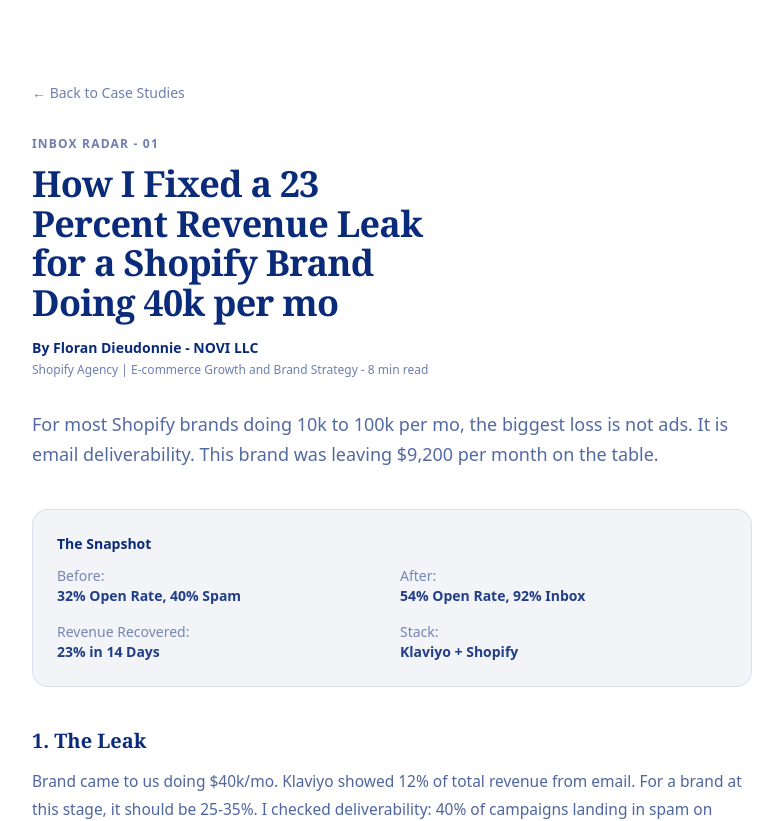
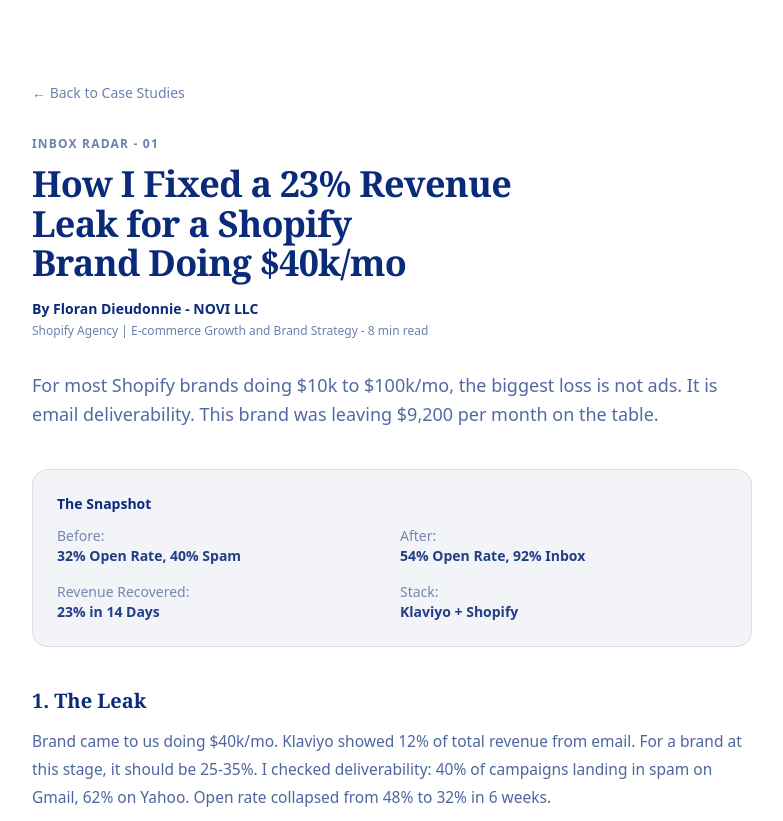
Before and after one commit to NOVI-I6699-cmd/portfolio-starter-kit, a Next.js app: page /insights/how-i-fixed-23-percent-revenue-leak-shopify in a window 1280 px wide. Shown: the top 821 px of the page, without its empty margins (248-1031 px from the left). Built offline with nearby package versions, Linux system fonts and the light colour scheme.

Commit message:
Update page.tsx

```diff
--- a/app/insights/how-i-fixed-23-percent-revenue-leak-shopify/page.tsx
+++ b/app/insights/how-i-fixed-23-percent-revenue-leak-shopify/page.tsx
@@ -6,13 +6,13 @@ export default function Page(){
 
       <p className="mt-8 text-xs tracking-widest uppercase font-semibold text-[#0A2A7A]/60">INBOX RADAR - 01</p>
 
-      {/* UNIFIED SERIF H1 - same as Terms, Privacy, SEO, Case 04 */}
-      <h1 className="font-serif mt-3 text-[26px] leading-[1.15] tracking-[-0.02em] md:text-[36px] md:leading-[1.1] font-bold [text-wrap:balance] max-w-[20ch] text-[#0A2A7A]">How I Fixed a 23 Percent Revenue Leak for a Shopify Brand Doing 40k per mo</h1>
+      {/* FIXED - $40k/mo - no more orphan mo */}
+      <h1 className="font-serif mt-3 text-[26px] leading-[1.15] tracking-[-0.02em] md:text-[36px] md:leading-[1.1] font-bold [text-wrap:balance] max-w-[20ch] md:max-w-[28ch] text-[#0A2A7A]">How I Fixed a 23% Revenue Leak for a Shopify Brand Doing $40k/mo</h1>
 
       <p className="mt-4 text-sm font-bold text-[#0A2A7A]">By Floran Dieudonnie - NOVI LLC</p>
       <p className="mt-1 text-xs text-[#0A2A7A]/60">Shopify Agency | E-commerce Growth and Brand Strategy - 8 min read</p>
 
-      <p className="mt-8 text-lg leading-relaxed text-[#0A2A7A]/70">For most Shopify brands doing 10k to 100k per mo, the biggest loss is not ads. It is email deliverability. This brand was leaving $9,200 per month on the table.</p>
+      <p className="mt-8 text-lg leading-relaxed text-[#0A2A7A]/70">For most Shopify brands doing $10k to $100k/mo, the biggest loss is not ads. It is email deliverability. This brand was leaving $9,200 per month on the table.</p>
 
       <div className="mt-10 space-y-10 text-[15.5px] leading-7 text-[#0A2A7A]/90">
         <div className="border border-[#0A2A7A]/10 rounded-2xl p-6 bg-[#0A2A7A]/5">
@@ -61,7 +61,6 @@ export default function Page(){
         </div>
       </div>
 
-      {/* $0 FIX - keeps readers on page, same as your circled Case 04 */}
       <Link href="/#case-studies" className="mt-12 inline-flex border px-6 py-3 rounded-full text-sm font-semibold hover:bg-black hover:text-white transition" style={{borderColor: '#0A2A7A', color: '#0A2A7A'}}>
         ← Back to Case Studies Heading
       </Link>
```
